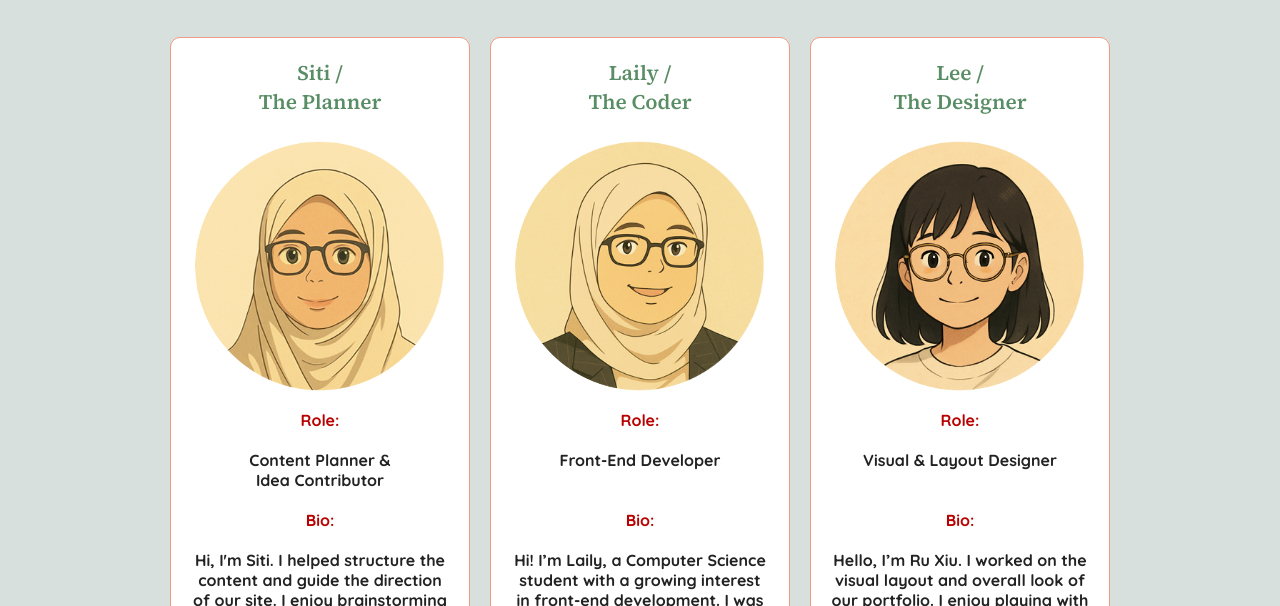
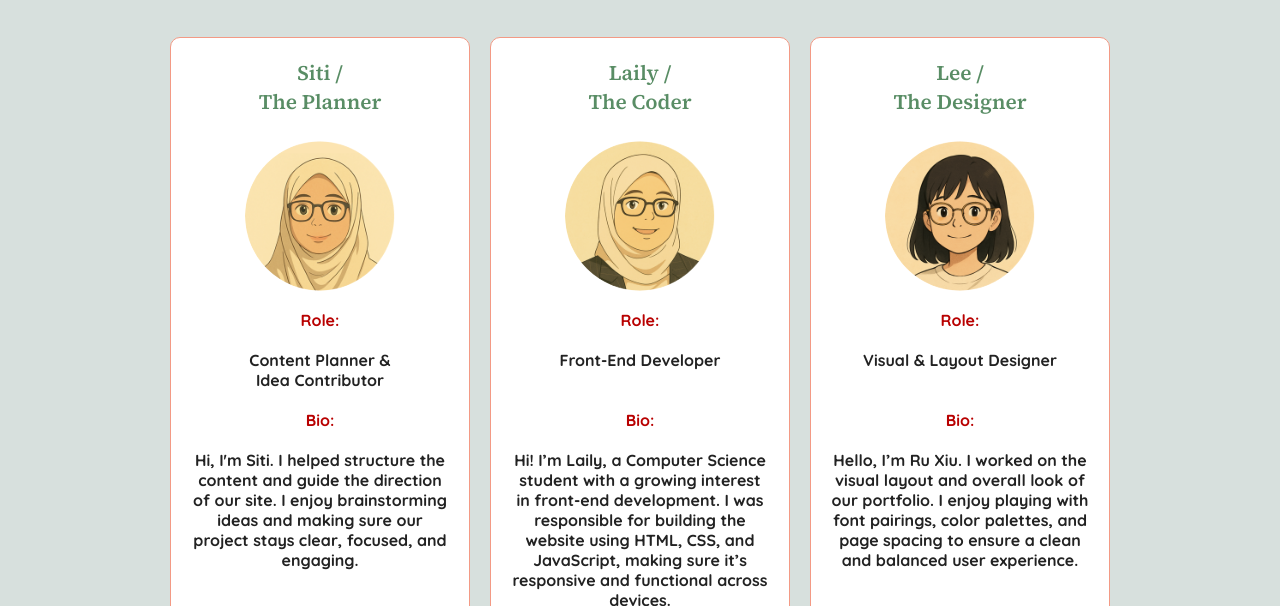
Before and after one commit to Lailies82/SLN-Website, a plain HTML site: page about.html in a window 1280 px wide. Shown: the part 194-800 px from the top of the page. Drawn offline with Linux system fonts and the light colour scheme.

Commit message:
Add files via upload

```diff
--- a/css/style.css
+++ b/css/style.css
@@ -103,7 +103,7 @@ nav a:hover {
 
 .btn-orange:hover {
   background-color: #134A42;
-  color: #DA933B;
+  color: #ffffff;
   border-color: #DA933B;
 
 }
@@ -292,8 +292,8 @@ section {
 }
 
 .member-card img {
-  width: 250px;
-  height: 250px;
+  width: 150px;
+  height: 150px;
   border-radius: 50%;
   margin: 15px auto;
 }
```
